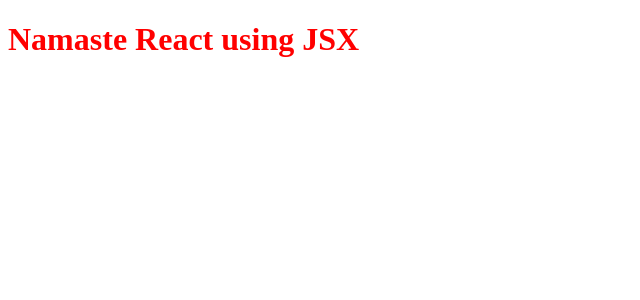
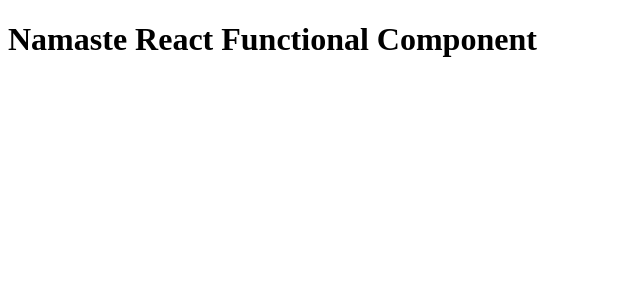
Before and after one commit to EvolvedMeta/Namaste_React, a React (Vite) app: page / in a window 1280 px wide. Shown: the top 300 px of the page, without its empty margins (0-640 px from the left). Built offline with nearby package versions, Linux system fonts and the light colour scheme.

Commit message:
chore: react functional component 2

```diff
--- a/App.js
+++ b/App.js
@@ -10,10 +10,14 @@
 
 // React Functional Component
 const HeadingComponent1 = () => { return <h1>Namaste React Functional Component</h1>};
-const HeadingComponent2 = () => <h1>Namaste React Functional Component</h1>;
+const HeadingComponent2 = () => (
+    <div id="container">
+        <h1>Namaste React Functional Component</h1>
+    </div>
+);
 
 
 
 
 const root = ReactDOM.createRoot(document.getElementById("root"));
-root.render(jsxHeading);
+root.render(<HeadingComponent2/>);
```
